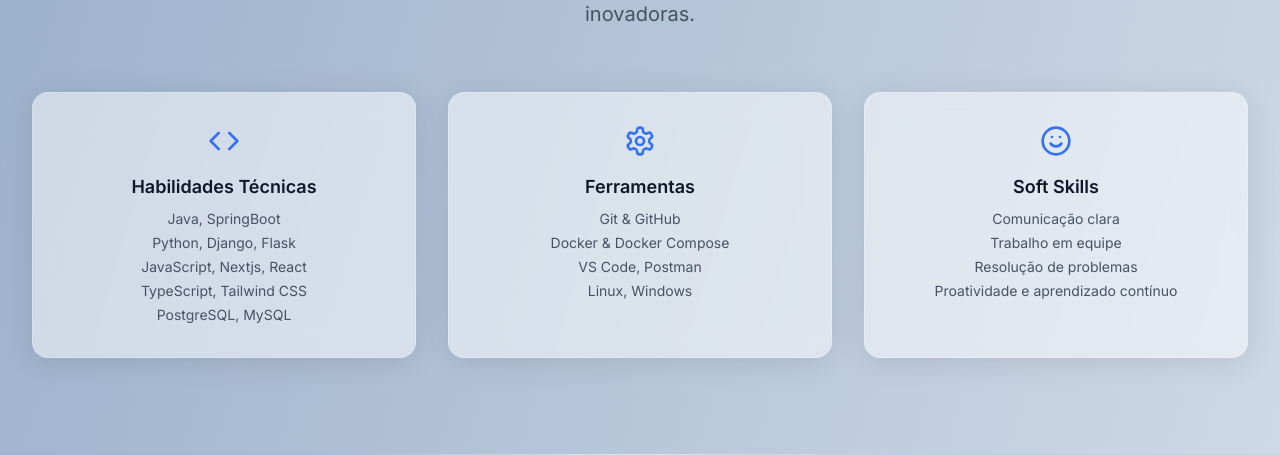
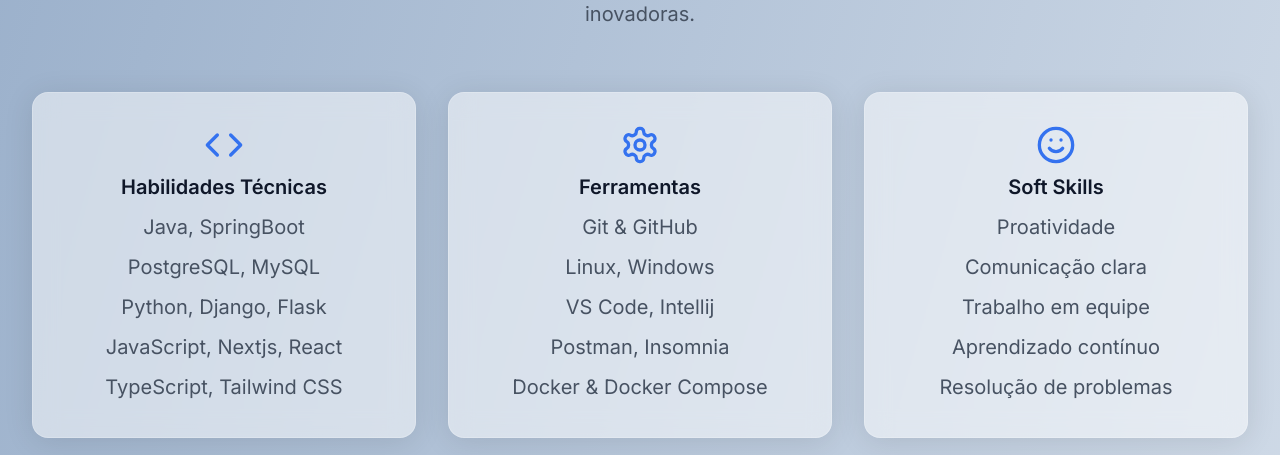
Before and after one commit to GabrielNunes5/portfolio, a React (Vite) app: page / in a window 1280 px wide. Shown: the part 1960-2415 px from the top of the page. Built offline with nearby package versions, Linux system fonts and the light colour scheme.

Commit message:
feat: :sparkles: aprimora a seção de habilidades com novos estilos e interatividade

```diff
--- a/src/components/Skills.tsx
+++ b/src/components/Skills.tsx
@@ -41,14 +41,34 @@ const Skills = () => {
           }}
         >
           <div className="relative p-8 flex flex-col items-center">
-            <Code size={32} className="text-primary mb-4" />
-            <h3 className="font-semibold text-lg mb-2">Habilidades Técnicas</h3>
-            <ul className="text-muted-foreground text-sm space-y-1 text-center">
-              <li >Java, SpringBoot</li>
-              <li>Python, Django, Flask</li>
-              <li>JavaScript, Nextjs, React</li>
-              <li>TypeScript, Tailwind CSS</li>
-              <li>PostgreSQL, MySQL</li>
+            <Code size={40} className="text-primary mb-2" />
+            <h3 className="font-semibold text-xl mb-2">Habilidades Técnicas</h3>
+            <ul className="text-muted-foreground space-y-1 text-center text-xl">
+              <li className="transition-colors duration-200 hover:text-primary hover:bg-primary/10 rounded px-2 py-1 cursor-pointer">
+                <div>
+                  <h4>Java, SpringBoot</h4>
+                </div>
+              </li>
+              <li className="transition-colors duration-200 hover:text-primary hover:bg-primary/10 rounded px-2 py-1 cursor-pointer">
+                <div>
+                  <h4>PostgreSQL, MySQL</h4>
+                </div>
+              </li>
+              <li className="transition-colors duration-200 hover:text-primary hover:bg-primary/10 rounded px-2 py-1 cursor-pointer">
+                <div>
+                  <h4>Python, Django, Flask</h4>
+                </div>
+              </li>
+              <li className="transition-colors duration-200 hover:text-primary hover:bg-primary/10 rounded px-2 py-1 cursor-pointer">
+                <div>
+                  <h4>JavaScript, Nextjs, React</h4>
+                </div>
+              </li>
+              <li className="transition-colors duration-200 hover:text-primary hover:bg-primary/10 rounded px-2 py-1 cursor-pointer">
+                <div>
+                  <h4>TypeScript, Tailwind CSS</h4>
+                </div>
+              </li>
             </ul>
           </div>
         </motion.div>
@@ -65,13 +85,34 @@ const Skills = () => {
           }}
         >
           <div className="relative p-8 flex flex-col items-center">
-            <Settings size={32} className="text-primary mb-4" />
-            <h3 className="font-semibold text-lg mb-2">Ferramentas</h3>
-            <ul className="text-muted-foreground text-sm space-y-1 text-center">
-              <li>Git & GitHub</li>
-              <li>Docker & Docker Compose</li>
-              <li>VS Code, Postman</li>
-              <li>Linux, Windows</li>
+            <Settings size={40} className="text-primary mb-2" />
+            <h3 className="font-semibold text-xl mb-2">Ferramentas</h3>
+            <ul className="text-muted-foreground space-y-1 text-center text-xl">
+              <li className="transition-colors duration-200 hover:text-primary hover:bg-primary/10 rounded px-2 py-1 cursor-pointer">
+                <div>
+                  <h4>Git & GitHub</h4>
+                </div>
+              </li>
+              <li className="transition-colors duration-200 hover:text-primary hover:bg-primary/10 rounded px-2 py-1 cursor-pointer">
+                <div>
+                  <h4>Linux, Windows</h4>
+                </div>
+              </li>
+              <li className="transition-colors duration-200 hover:text-primary hover:bg-primary/10 rounded px-2 py-1 cursor-pointer">
+                <div>
+                  <h4>VS Code, Intellij</h4>
+                </div>
+              </li>
+              <li className="transition-colors duration-200 hover:text-primary hover:bg-primary/10 rounded px-2 py-1 cursor-pointer">
+                <div>
+                  <h4>Postman, Insomnia</h4>
+                </div>
+              </li>
+              <li className="transition-colors duration-200 hover:text-primary hover:bg-primary/10 rounded px-2 py-1 cursor-pointer">
+                <div>
+                  <h4>Docker & Docker Compose</h4>
+                </div>
+              </li>
             </ul>
           </div>
         </motion.div>
@@ -88,13 +129,34 @@ const Skills = () => {
           }}
         >
           <div className="relative p-8 flex flex-col items-center">
-            <Smile size={32} className="text-primary mb-4" />
-            <h3 className="font-semibold text-lg mb-2">Soft Skills</h3>
-            <ul className="text-muted-foreground text-sm space-y-1 text-center">
-              <li>Comunicação clara</li>
-              <li>Trabalho em equipe</li>
-              <li>Resolução de problemas</li>
-              <li>Proatividade e aprendizado contínuo</li>
+            <Smile size={40} className="text-primary mb-2" />
+            <h3 className="font-semibold text-xl mb-2">Soft Skills</h3>
+            <ul className="text-muted-foreground space-y-1 text-center text-xl">
+              <li className="transition-colors duration-200 hover:text-primary hover:bg-primary/10 rounded px-2 py-1 cursor-pointer">
+                <div>
+                  <h4>Proatividade</h4>
+                </div>
+              </li>
+              <li className="transition-colors duration-200 hover:text-primary hover:bg-primary/10 rounded px-2 py-1 cursor-pointer">
+                <div>
+                  <h4>Comunicação clara</h4>
+                </div>
+              </li>
+              <li className="transition-colors duration-200 hover:text-primary hover:bg-primary/10 rounded px-2 py-1 cursor-pointer">
+                <div>
+                  <h4>Trabalho em equipe</h4>
+                </div>
+              </li>
+              <li className="transition-colors duration-200 hover:text-primary hover:bg-primary/10 rounded px-2 py-1 cursor-pointer">
+                <div>
+                  <h4>Aprendizado contínuo</h4>
+                </div>
+              </li>
+              <li className="transition-colors duration-200 hover:text-primary hover:bg-primary/10 rounded px-2 py-1 cursor-pointer">
+                <div>
+                  <h4>Resolução de problemas</h4>
+                </div>
+              </li>
             </ul>
           </div>
         </motion.div>
```
